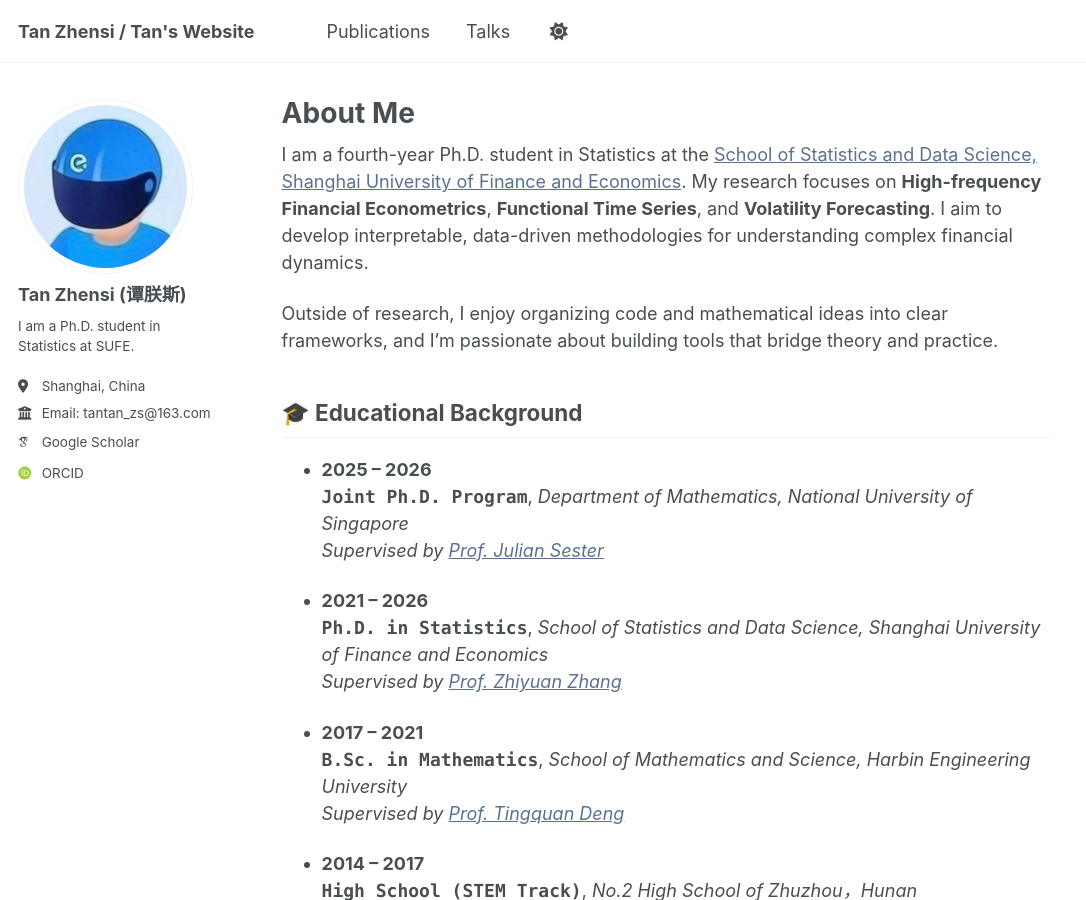
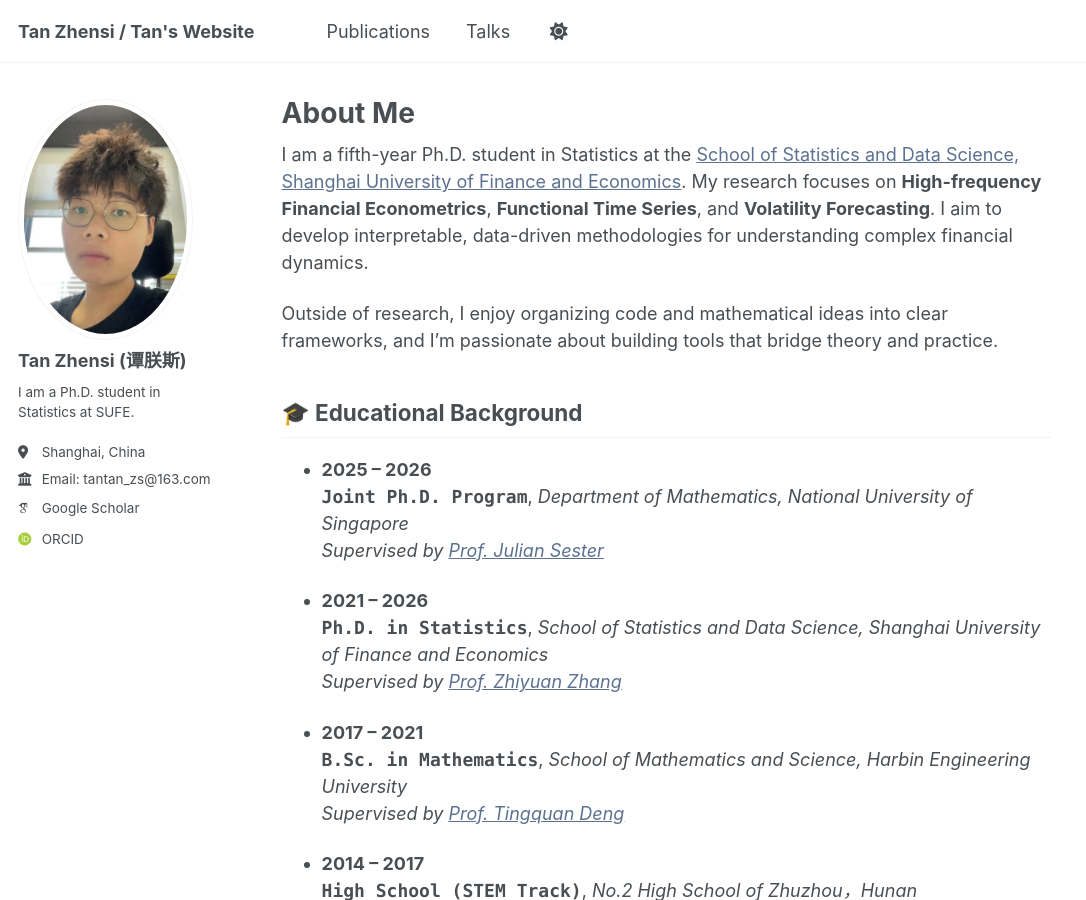
Before and after one commit to TanTzs/TanTzs.github.io, a Jekyll site: the page built from _pages/about.md, in a window 1280 px wide and 900 px high. Shown: the whole window, without its empty margins (0-1086 px from the left). Built offline with Jekyll 4.4.1, drawn with Linux system fonts in a browser that asks for light colours; some web fonts are replaced.

Commit message:
换成真人头像看看效果

```diff
--- a/_config.yml
+++ b/_config.yml
@@ -22,7 +22,7 @@ repository               : "TanTzs/TanTzs.github.io"
 #               Additional customization can be done by editing /_includes/author-profile.html
 author:
   # Biographic information
-  avatar           : "AVATAR_eleme.jpg"
+  avatar           : "trueMe.png"
   name             : "Tan Zhensi (谭朕斯)"
   pronouns         : # example: "she/her"
   bio              : "I am a Ph.D. student in Statistics at SUFE."
--- a/_pages/about.md
+++ b/_pages/about.md
@@ -7,7 +7,7 @@ redirect_from:
   - /about.html
 ---
 
-I am a fourth-year Ph.D. student in Statistics at the [School of Statistics and Data Science, Shanghai University of Finance and Economics](https://ssm.sufe.edu.cn/). My research focuses on **High-frequency Financial Econometrics**, **Functional Time Series**, and **Volatility Forecasting**. I aim to develop interpretable, data-driven methodologies for understanding complex financial dynamics.
+I am a fifth-year Ph.D. student in Statistics at the [School of Statistics and Data Science, Shanghai University of Finance and Economics](https://ssm.sufe.edu.cn/). My research focuses on **High-frequency Financial Econometrics**, **Functional Time Series**, and **Volatility Forecasting**. I aim to develop interpretable, data-driven methodologies for understanding complex financial dynamics.
 
 Outside of research, I enjoy organizing code and mathematical ideas into clear frameworks, and I'm passionate about building tools that bridge theory and practice.
 
```
Also changed, not shown: images/trueMe.png (added).
